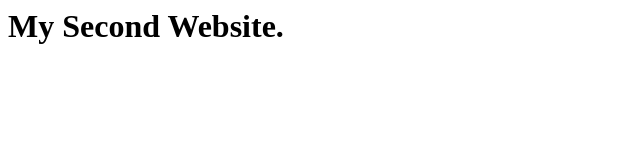
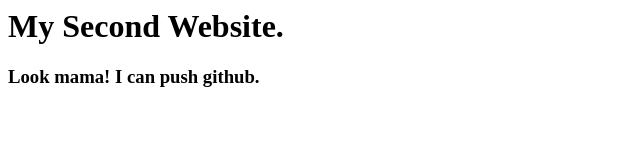
Before and after one commit to Muntasir-Shawon/my-second-website, a plain HTML site: page index.html in a window 1280 px wide. Shown: the whole page, without its empty margins (0-640 px from the left). Drawn offline with Linux system fonts and the light colour scheme.

Commit message:
Learn github

```diff
--- a/index.html
+++ b/index.html
@@ -1,5 +1,6 @@
 <html>
     <body>
         <h1>My Second Website.</h1>
+        <h3>Look mama! I can push github.</h3>
     </body>
 </html>
```
